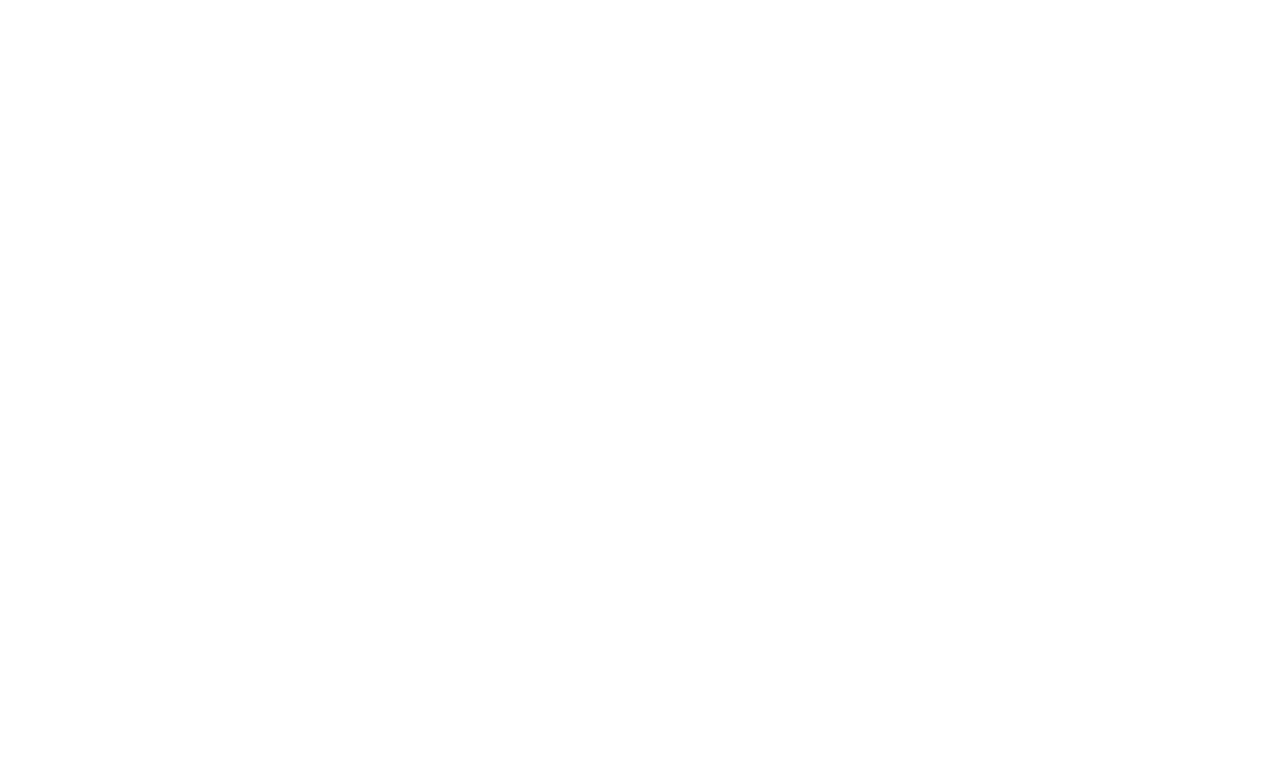
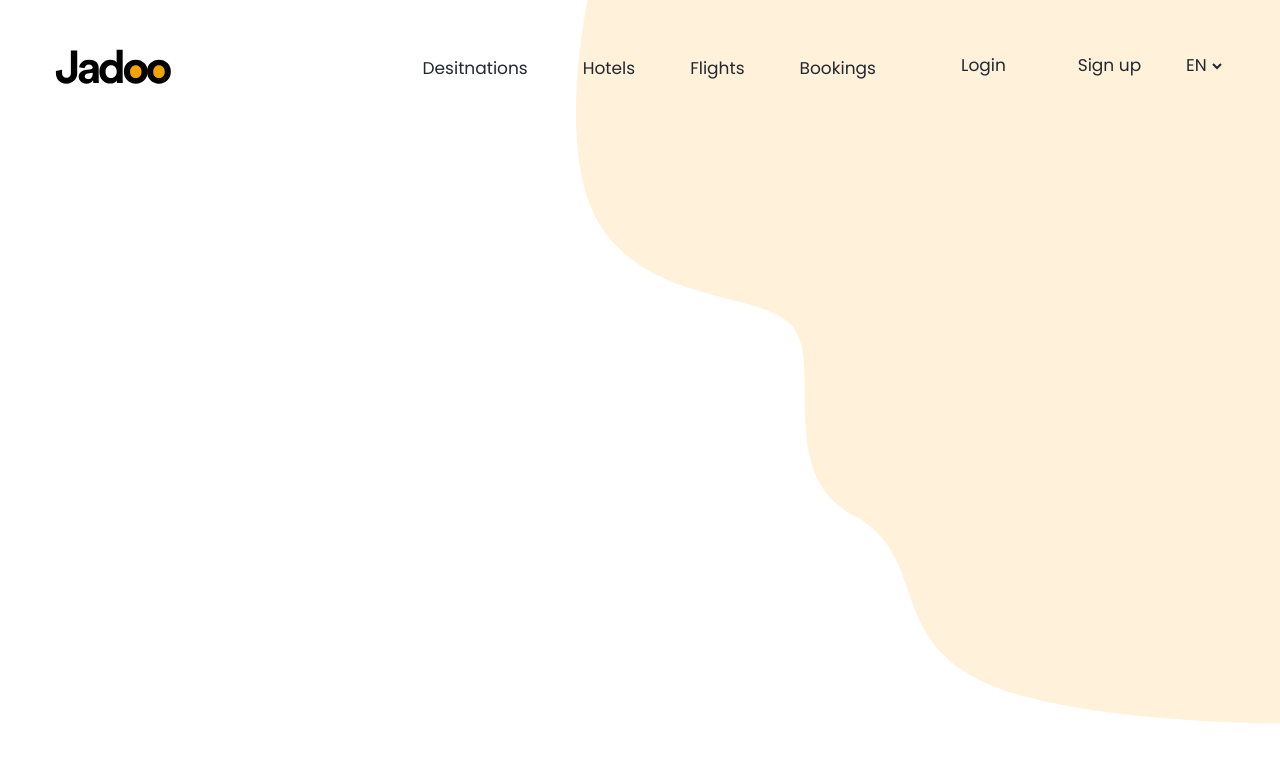
Before and after one commit to alexandrkruz/Jadoo, a plain HTML site: page index.html in a window 1280 px wide. Drawn offline with Linux system fonts and the light colour scheme; a web font is replaced by a local one.

Commit message:
header-intro

```diff
--- a/index.html
+++ b/index.html
@@ -10,8 +10,40 @@
     <title>Travel Jadoo</title>
 </head>
 <body>
-    <div class="intro">
-
+    <div class="intro-block">
+        <header class="header">
+            <div class="container">
+                <div class="header-inner">
+                    <a class="header-logo" href="#">
+                        <img src="./img/Logo.svg" alt="Jadoo">
+                    </a>
+                    <nav>
+                        <ul>
+                            <li>
+                                <a class="nav-link" href="#">Desitnations</a>
+                            </li>
+                            <li>
+                                <a class="nav-link" href="#">Hotels</a>
+                            </li>
+                            <li>
+                                <a class="nav-link" href="#">Flights</a>
+                            </li>
+                            <li>
+                                <a class="nav-link" href="#">Bookings</a>
+                            </li>
+                        </ul>
+                    </nav>
+                    <nav class="header-buttons">
+                        <label><button class="login-btn">Login</button>
+                        </label> <label><button class="sign-up-btn">Sign up</button></label>
+                    </nav>
+                    <select class="language">
+                        <option>EN</option>
+                        <option>UA</option>
+                    </select>
+                </div>
+            </div>
+        </header>
     </div>
 </body>
 </html>
--- a/style/style.css
+++ b/style/style.css
@@ -354,3 +354,104 @@
   body {
     font-family: 'Volkhov';
 }
+
+.container {
+    width: 100%;
+    max-width: 1170px;
+    margin: 0 auto;
+    padding: 0 15px;
+}
+
+.intro-block {
+    background: url(../img/Decore.svg);
+    background-repeat: no-repeat;
+    background-position: 100% top;
+    max-height: 100vh;
+    min-height: 840px;
+    padding-bottom: 120px;
+}
+
+.header {
+    width: 100%;
+}
+
+.header-inner {
+    display: flex;
+    justify-content: space-between;
+    padding-top: 46px;
+}
+
+.header-logo {
+    margin-top: 3px;
+    display: block;
+}
+
+ul {
+    display: flex;
+    justify-content: space-between;
+    margin-top: 13px;
+    margin-left: 210px;
+}
+
+li {
+    list-style-type: none;
+}
+
+.nav-link {
+    font-family: 'Poppins';
+    color: #212832;
+    text-decoration: none;
+    margin-right: 55px;
+    font-size: 17px;
+}
+
+
+
+.login-btn {
+    font-family: 'Poppins';
+    color: #212832;
+    text-decoration: none;
+    width: 102px;
+    height: 40px;
+    border: 0;
+    border-radius: 5px;
+    color: #212832;
+    background-color: transparent;
+    font-size: 17px;
+    cursor: pointer;
+}
+
+.login-btn:hover {
+    border: 1px solid #212832;
+}
+
+.sign-up-btn {
+    font-family: 'Poppins';
+    color: #212832;
+    text-decoration: none;
+    width: 102px;
+    height: 40px;
+    border: 0;
+    border-radius: 5px;
+    color: #212832;
+    background-color: transparent;
+    font-size: 17px;
+    cursor: pointer;
+    margin-left: 20px;
+    margin-right: 20px;
+}
+
+.sign-up-btn:hover {
+    border: 1px solid #212832;
+}
+
+.language {
+    font-family: 'Poppins';
+    color: #212832;
+    text-decoration: none;
+    background-color: rgba(1,1,1,0);
+    border: 0;
+    font-size: 17px;
+    cursor: pointer;
+    margin-bottom: 9px;
+}
```
